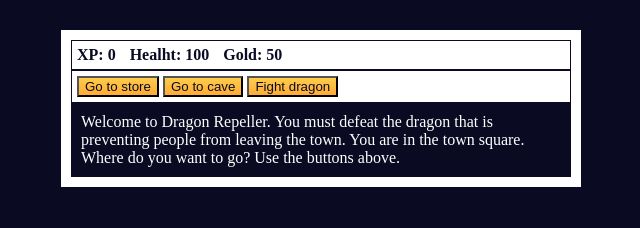
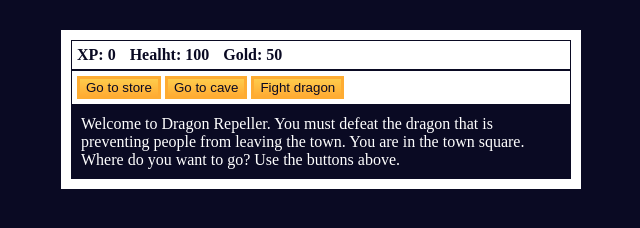
Before and after one commit to tanimaraeliassantos/dragon-game-app, a plain HTML site: page index.html in a window 1280 px wide. Shown: the whole page, without its empty margins (319-959 px from the left). Drawn offline with Linux system fonts and the light colour scheme.

Commit message:
Update styles.css

```diff
--- a/styles.css
+++ b/styles.css
@@ -36,11 +36,10 @@ body {
 	padding-right: 10px;
 }
 
-
 button {
 	cursor: pointer;
 	color: #0a0a23;
 	background-color: #feac32;
 	background-image: linear-gradient(#fecc4c, #ffac33);
-	border: 3px sp;od #feac32;
+	border: 3px solid #feac32;
 }
```
